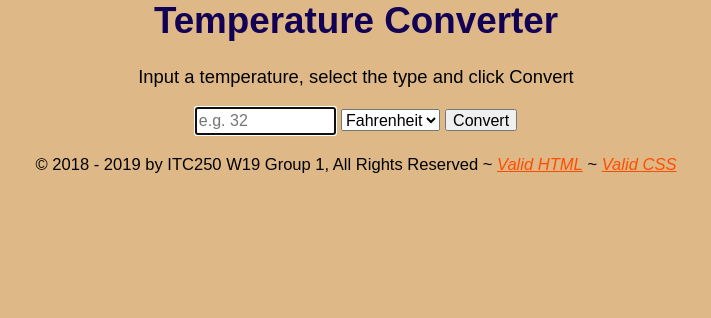
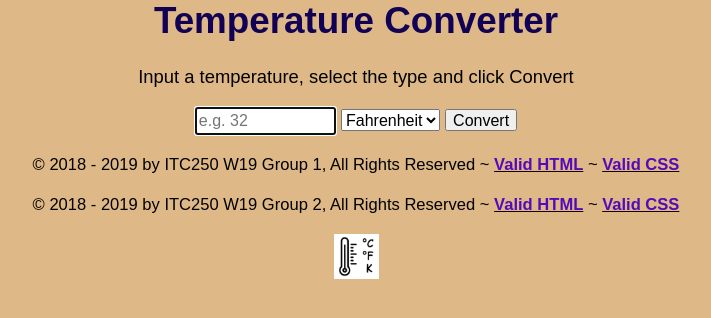
Before and after one commit to thomaskise/tempConvert, a PHP site: page / in a window 1280 px wide. Shown: the part 25-343 px from the top of the page, without its empty margins (284-995 px from the left). Run offline with PHP 8.4, Linux system fonts and the light colour scheme.

Commit message:
Footer-CSS
Added image in footer and changed some styling in css

```diff
--- a/css/default.css
+++ b/css/default.css
@@ -40,8 +40,18 @@ footer {
 }
 
 footer a {
-    color: #ff4e00;
-    font-style: italic;
+    color: #5609b9;
+    font-weight: bold;
+    pointer-events: auto;
+    text-decoration-color: rgb(14, 1, 1);
+}
+
+footer img {
+    margin-left: auto;
+    margin-right: auto;
+    height: 45px;
+    width: 45px;
+
 }
 
 small {
--- a/includes/footer.php
+++ b/includes/footer.php
@@ -3,6 +3,8 @@
     <!-- Footer -->
     <footer>
       <p class="copyrights"><small>&copy; 2018 - <?php echo date("Y")?> by ITC250 W19 Group 1, All Rights Reserved ~ <a href="http://validator.w3.org/check/referer" target="_blank">Valid HTML</a> ~ <a href="http://jigsaw.w3.org/css-validator/check?uri=referer" target="_blank">Valid CSS</a></small></p>
+      <p class="copyrights"><small>&copy; 2018 - <?php echo date("Y")?> by ITC250 W19 Group 2, All Rights Reserved ~ <a href="http://validator.w3.org/check/referer" target="_blank">Valid HTML</a> ~ <a href="http://jigsaw.w3.org/css-validator/check?uri=referer" target="_blank">Valid CSS</a></small></p>
+      <img src="image/image1.jpg" alt="Thermometer">
     </footer>
 <!-- END Footer -->
 </body>
```
Also changed, not shown: image/image1.jpg (added).
